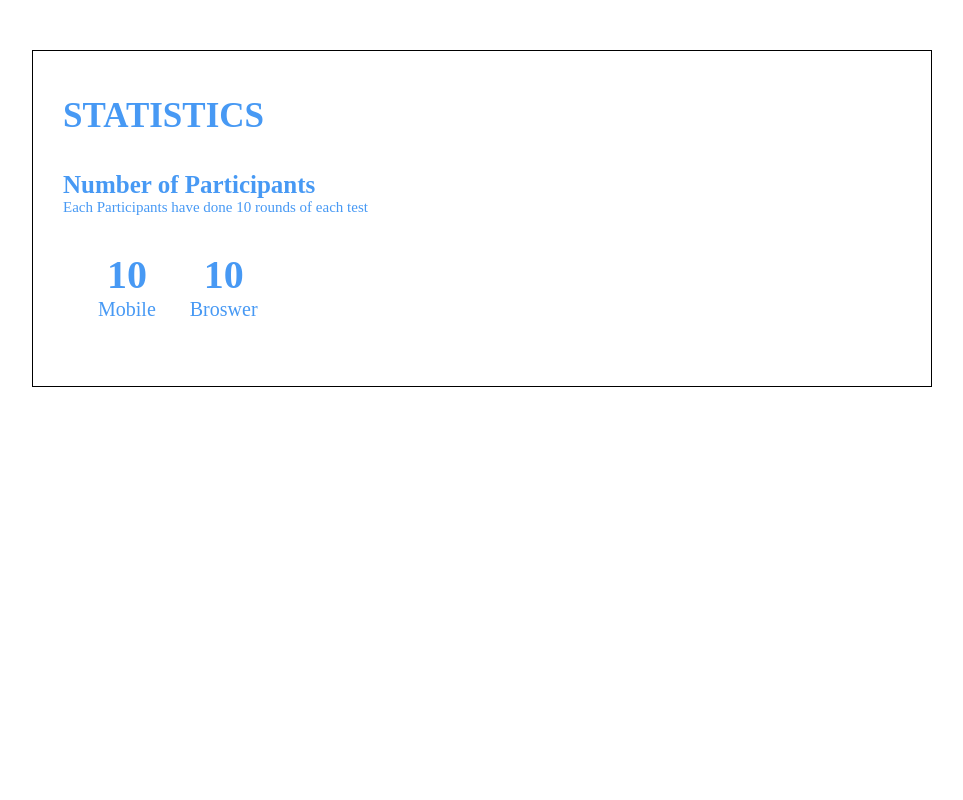
After one commit to Boeing737ng/drawing_captcha, a Flask app: template templates/statistics.html in a window 1280 px wide. The commit adds this page. Shown: the whole page, without its empty margins (158-1121 px from the left). Run offline with Flask 2, Linux system fonts and the light colour scheme; the template is opened without the code that fills it, so the values that code supplies are empty.

Commit message:
Stats page UI created

```diff
--- a/app.py
+++ b/app.py
@@ -31,6 +31,10 @@ def googleCaptcha():
 @app.route('/captchaNaver')
 def captchaNaver():
     return render_template('captchaNaver.html')
+
+@app.route('/admin')
+def admin():
+    return render_template('adminMain.html')
 
 @app.route('/captchaNaverGetKey', methods=['POST'])
 def captchaNaverGetKey():
--- a/static/css/style.css
+++ b/static/css/style.css
@@ -483,3 +483,51 @@ canvas {
     border-radius: 50px;
     color: #FFFFFF;
 }
+.stats-page-wrapper {
+    position: absolute;
+    top: 50px;
+    left: 0;
+    right: 0;
+    margin: auto;
+    border: 1px solid #000000;
+    width: 900px;
+    padding: 30px;
+    height: fit-content;
+}
+.main-info p, .main-info span {
+    color: #4799F4;
+}
+.stats-header {
+    font-size: 35px;
+    margin-top: 15px;
+}
+.desc-header {
+    font-size: 25px;
+    margin: 0;
+}
+.desc-text {
+    font-size: 15px;
+    margin: 0;
+}
+.stats-description-wrapper {
+
+}
+.participants-count-wrapper {
+    margin: 20px;
+    width: fit-content;
+}
+.participants-count-wrapper span {
+    display: block;
+}
+.mobile-count-wrapper, .browser-count-wrapper {
+    width: fit-content;
+    display: inline-block;
+    text-align: center;
+    padding: 15px;
+}
+#mobile-count, #browser-count {
+    font-size: 40px;
+}
+.device-text {
+    font-size: 20px;
+}
--- /dev/null
+++ b/templates/statistics.html
@@ -0,0 +1,32 @@
+<!DOCTYPE html>
+<html lang="en">
+<head>
+    <meta charset="UTF-8">
+    <meta name="viewport" content="width=device-width, initial-scale=1.0">
+    <meta http-equiv="X-UA-Compatible" content="ie=edge">
+    <title>STATISTICS</title>
+    <link rel="stylesheet" href="../static/css/style.css">
+</head>
+<body>
+    <div class="stats-page-wrapper">
+        <section class="main-info">
+            <p class="stats-header bold">STATISTICS</p>
+            <div class="stats-description-wrapper">
+                <p class="desc-header bold">Number of Participants</p>
+                <p class="desc-text">Each Participants have done 10 rounds of each test</p>
+            </div>
+            <div class="participants-count-wrapper">
+                <div class="mobile-count-wrapper">
+                    <span class="bold" id="mobile-count">10</span>
+                    <span class="device-text">Mobile</span>
+                </div>
+                <div class="browser-count-wrapper">
+                    <span class="bold" id="browser-count">10</span>
+                    <span class="device-text">Broswer</span>
+                </div>
+            </div>
+        </section>
+        <section class="graph-section"></section>
+    </div>
+</body>
+</html>
```
